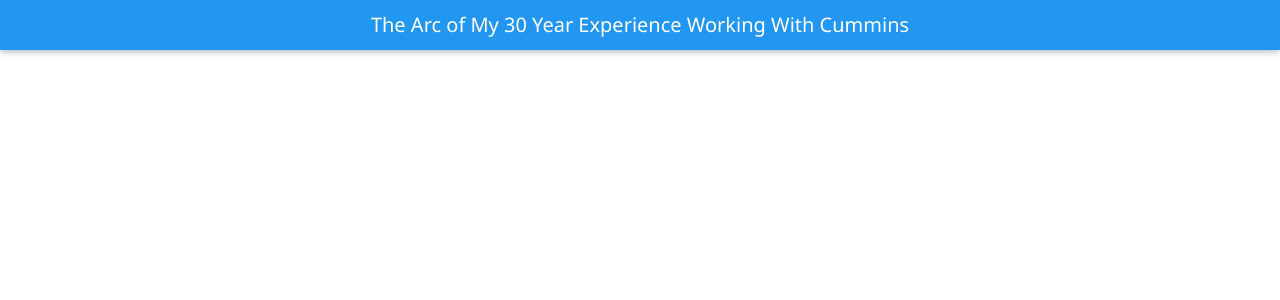
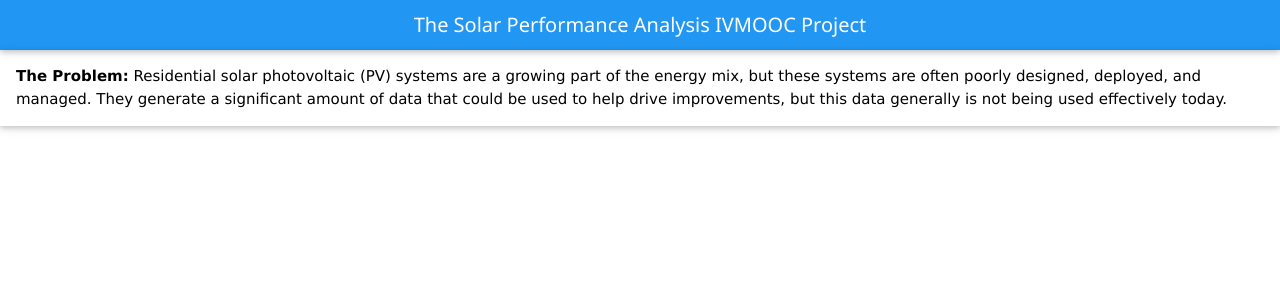
Before and after one commit to PrezLife/Arc, a Jekyll site: the page index.html, which Jekyll copies as it is, in a window 1280 px wide. Shown: the top 300 px of the page. Built offline with Jekyll 4.4.1, drawn with Linux system fonts in a browser that asks for light colours.

Commit message:
Update index.html

```diff
--- a/index.html
+++ b/index.html
@@ -4,16 +4,21 @@
 	<meta charset="utf-8">
 	<meta name="viewport" content="width=device-width, initial-scale=1">
 	<link rel="stylesheet" href="xW3.css" type="text/css" />
-	<title>The Arc of Experience</title>
+	<title>Solar Performance Analysis</title>
 </head>
 
 <body>
 
+	<!-- Build Header -->
 	<div class='w3-container w3-card w3-blue'>
+		<h4 class='w3-center'>The Solar Performance Analysis IVMOOC Project</h4>
+	</div>
 
-  		<h4 class='w3-center'> The Arc of My 30 Year Experience Working With Cummins</h4>
+	<!-- Build body -->
+	<div class='w3-container w3-card'>
+		<p><b>The Problem:</b>  Residential solar photovoltaic (PV) systems are a growing part of the energy mix, but these systems are often poorly designed, deployed, and managed.  They generate a significant amount of data that could be used to help drive improvements, but this data generally is not being used effectively today.</p>
+	</div>
 
-	</div>
 
 </body>
 </html>
```
